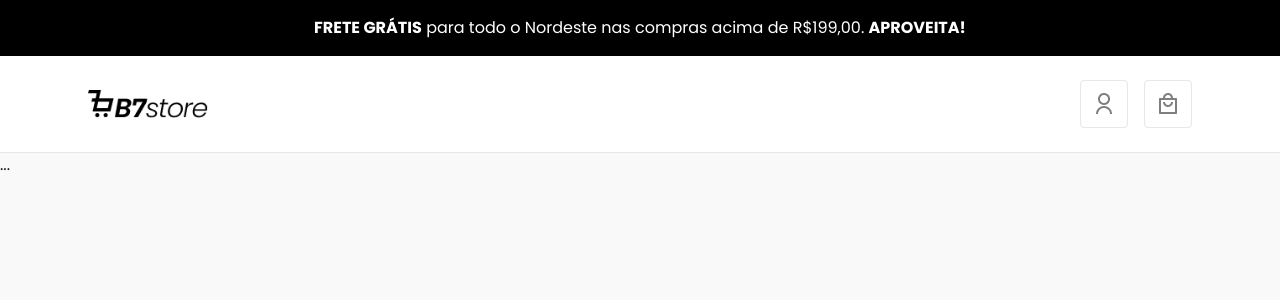
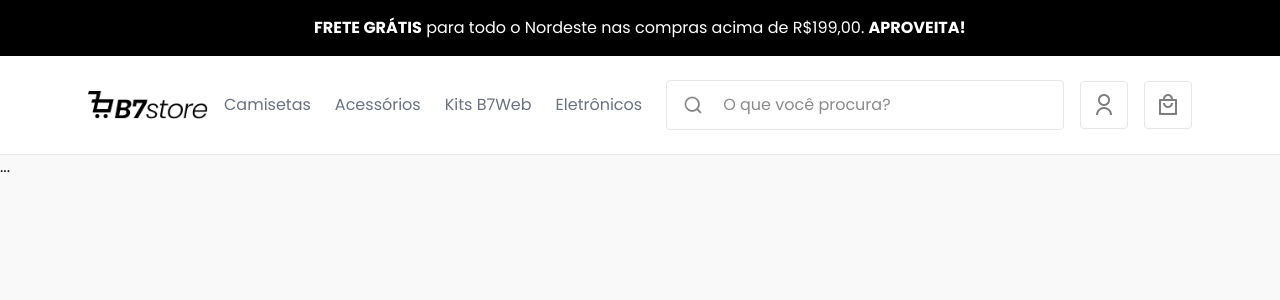
Before and after one commit to luanadplr/b7store, a Next.js app: page / in a window 1280 px wide. Shown: the top 300 px of the page. Built offline with nearby package versions, Linux system fonts and the light colour scheme.

Commit message:
feat: finalizacao da header

```diff
--- a/src/app/(site)/layout.tsx
+++ b/src/app/(site)/layout.tsx
@@ -5,7 +5,7 @@ export default function SiteLayout({
   children,
 }: Readonly<{ children: ReactNode }>) {
   return (
-    <div>
+    <div className="overflow-x-hidden">
       <Header />
       {children}
     </div>
--- a/src/components/layout/header.tsx
+++ b/src/components/layout/header.tsx
@@ -5,11 +5,9 @@ import { HeaderIcon } from "./header/menu-icon";
 import Link from "next/link";
 import { useState } from "react";
 import { InputBusca } from "./header/search";
-
-type MenuItem = {
-  label: string;
-  link: string;
-};
+import { MenuItem } from "@/types/MenuItem";
+import { MenuMobile } from "./header/menu-mobile";
+import { MenuDesktop } from "./header/menu-desktop";
 
 export function Header() {
   const menu: MenuItem[] = [
@@ -36,8 +34,11 @@ export function Header() {
               alt="B7Store"
               width={120}
               height={40}
+              className="max-w-none"
             />
           </Link>
+          {/* Menu Desktop */}
+          <MenuDesktop menu={menu} />
           {/* Área dos Botões */}
           <ul className="flex gap-4">
             <Link href={"/meus-pedidos"}>
@@ -64,27 +65,9 @@ export function Header() {
         </div>
       </div>
       {/* Menu Mobile */}
-      {openMenu && (
-        <div className="md:hidden">
-          <ul>
-            {menu.map((item) => (
-              <Link href={item.link} key={item.label}>
-                <li className="flex items-center justify-between border-b border-gray-200 p-6 text-lg text-gray-500">
-                  {item.label}
-                  <Image
-                    src={"/assets/ui/arrow-up-right.png"}
-                    alt={`Ir a categoria ${item.label}`}
-                    width={20}
-                    height={20}
-                  />
-                </li>
-              </Link>
-            ))}
-          </ul>
-        </div>
-      )}
+      {openMenu && <MenuMobile menu={menu} />}
       {/* Área da Busca versão Mobile */}
-      <div className="p-6 md:hidden">
+      <div className={`px-6 pb-6 md:hidden ${openMenu && "pt-6"}`}>
         <InputBusca />
       </div>
     </header>
--- /dev/null
+++ b/src/components/layout/header/menu-desktop.tsx
@@ -0,0 +1,18 @@
+import { MenuItem } from "@/types/MenuItem";
+import { InputBusca } from "./search";
+import Link from "next/link";
+
+export function MenuDesktop({ menu }: { menu: MenuItem[] }) {
+  return (
+    <div className="hidden flex-1 justify-between gap-6 px-4 md:flex">
+      <ul className="flex items-center justify-center gap-6 whitespace-nowrap text-gray-500">
+        {menu.map((item) => (
+          <Link href={item.link} key={item.label}>
+            <li key={item.label}>{item.label}</li>
+          </Link>
+        ))}
+      </ul>
+      <InputBusca />
+    </div>
+  );
+}
--- /dev/null
+++ b/src/components/layout/header/menu-mobile.tsx
@@ -0,0 +1,25 @@
+import { MenuItem } from "@/types/MenuItem";
+import Link from "next/link";
+import Image from "next/image";
+
+export function MenuMobile({ menu }: { menu: MenuItem[] }) {
+  return (
+    <div className="md:hidden">
+      <ul>
+        {menu.map((item) => (
+          <Link href={item.link} key={item.label}>
+            <li className="flex items-center justify-between border-b border-gray-200 p-6 text-lg text-gray-500">
+              {item.label}
+              <Image
+                src={"/assets/ui/arrow-up-right.png"}
+                alt={`Ir a categoria ${item.label}`}
+                width={20}
+                height={20}
+              />
+            </li>
+          </Link>
+        ))}
+      </ul>
+    </div>
+  );
+}
--- /dev/null
+++ b/src/types/MenuItem.ts
@@ -0,0 +1,4 @@
+export type MenuItem = {
+  label: string;
+  link: string;
+};
```
